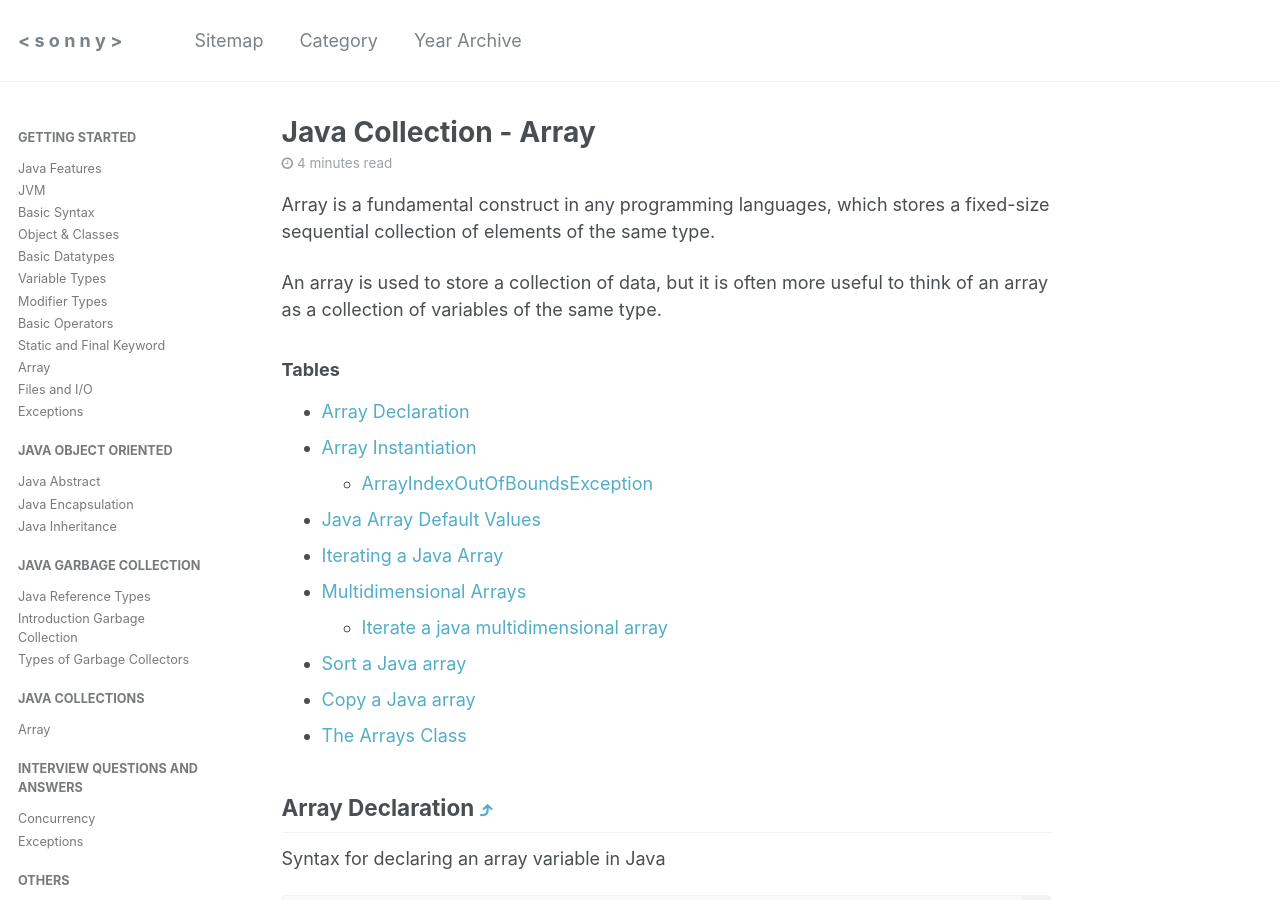
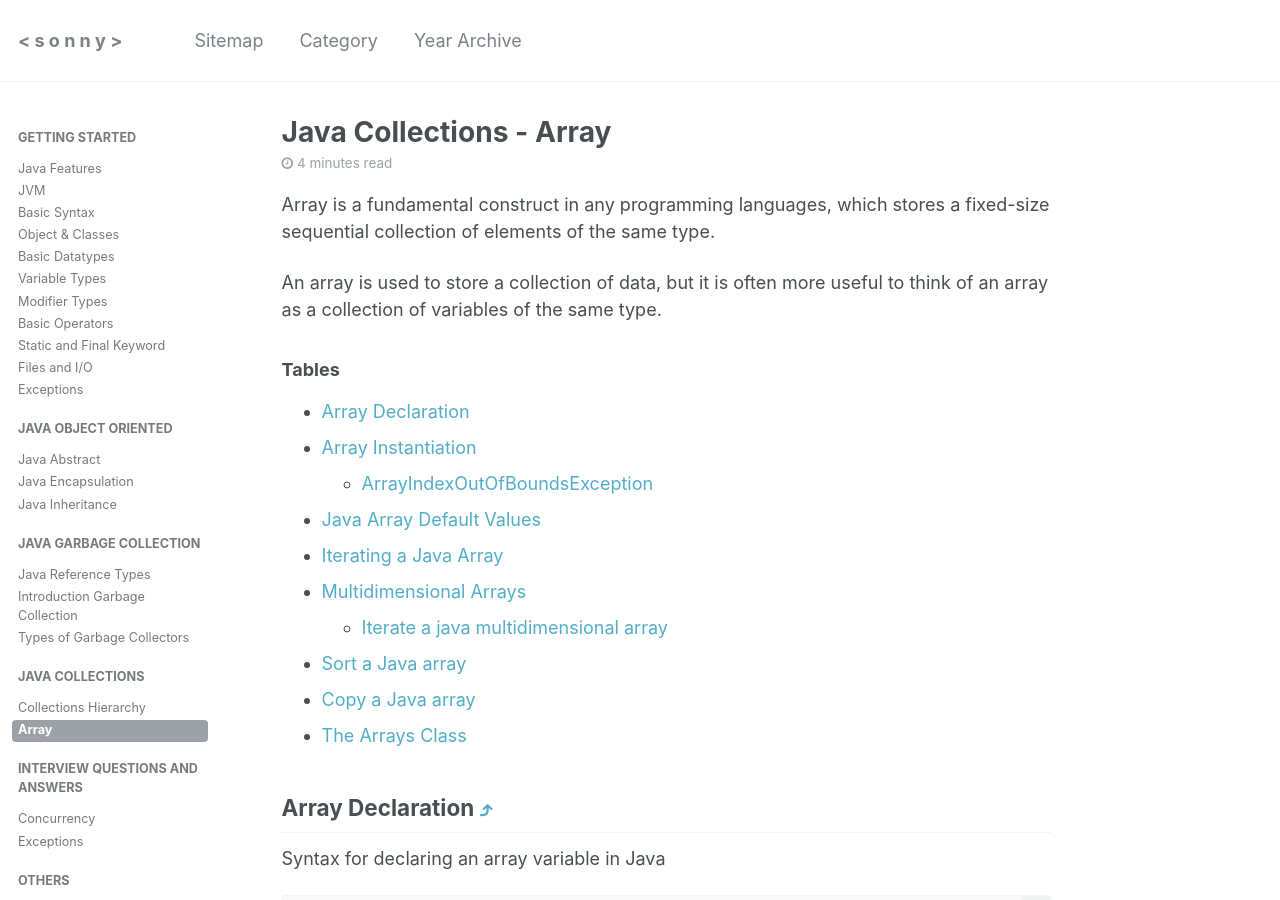
Before and after one commit to sonnyit/java, a Jekyll site: the page built from _posts/2015-12-01-jc-array.md, in a window 1280 px wide and 900 px high. Built offline with Jekyll 4.4.1, drawn with Linux system fonts in a browser that asks for light colours; comment, search, counter and statistics services are not loaded.

Commit message:
SAVEPOINT

```diff
--- a/_data/navigation.yml
+++ b/_data/navigation.yml
@@ -31,8 +31,6 @@ docs:
         url: /java-basic/jb-basic-operators/
       - title: "Static and Final Keyword"
         url: /java-basic/jb-static-and-final-keyword/
-      - title: "Array"
-        url: /java-basic/jb-array/
       - title: "Files and I/O"
         url: /java-basic/jb-files-and-io/
       - title: "Exceptions"
@@ -55,8 +53,10 @@ docs:
         url: /java-garbage-collection/j-types-of-garbage-collectors/
   - title: Java Collections
     children:
+      - title: "Collections Hierarchy"
+        url: /java-collections/jc-collections-hierarchy/
       - title: "Array"
-        url: /java-collections/array/
+        url: /java-collections/jc-array/
   - title: Interview Questions and Answers
     children:
       - title: "Concurrency"
--- a/_posts/2015-12-01-jb-array.md
+++ b/_posts/2015-12-01-jc-array.md
@@ -1,5 +1,5 @@
 ---
-title: Java Collection - Array
+title: Java Collections - Array
 updated: 2015-12-01
 layout: single
 categories:
```
